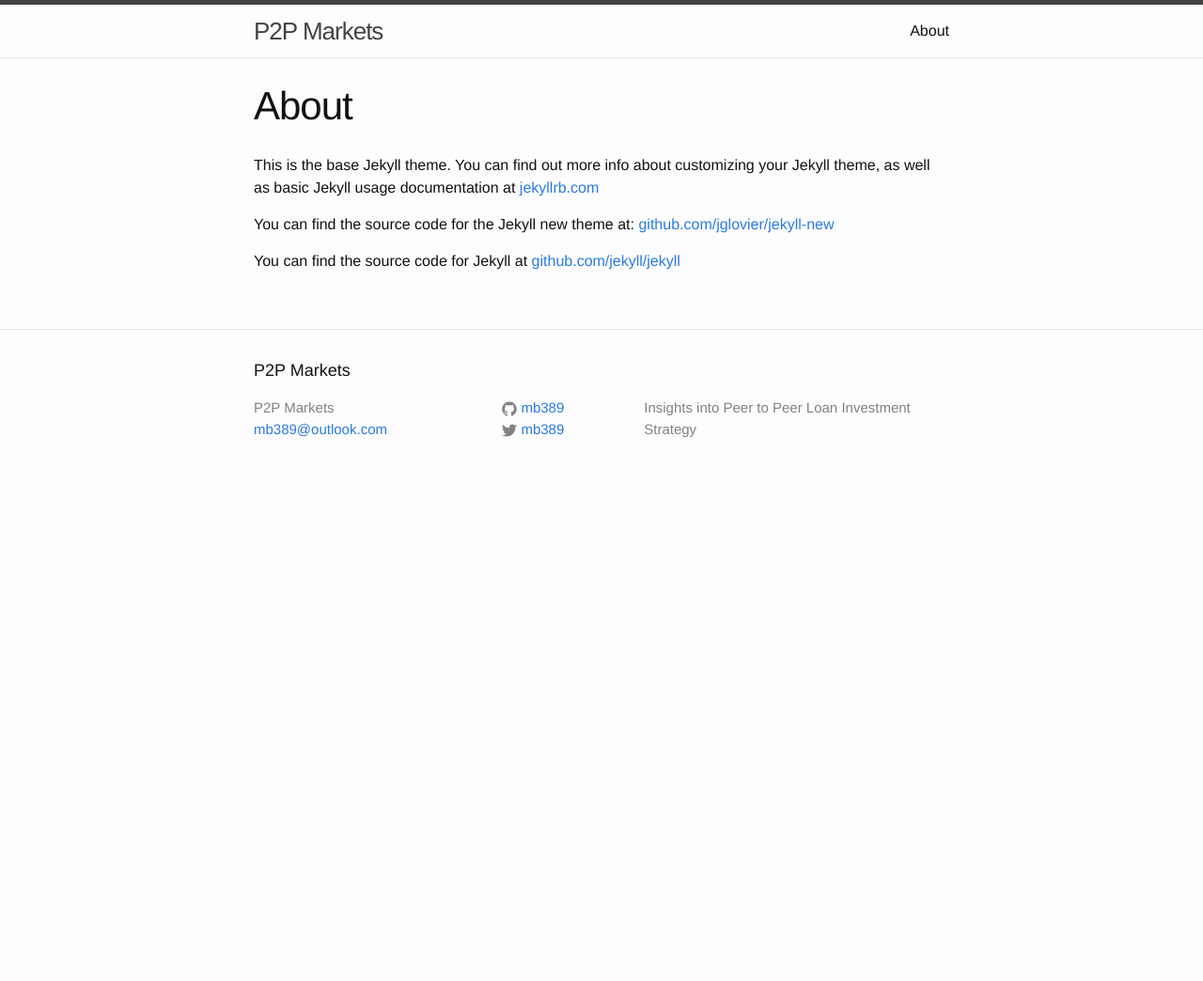
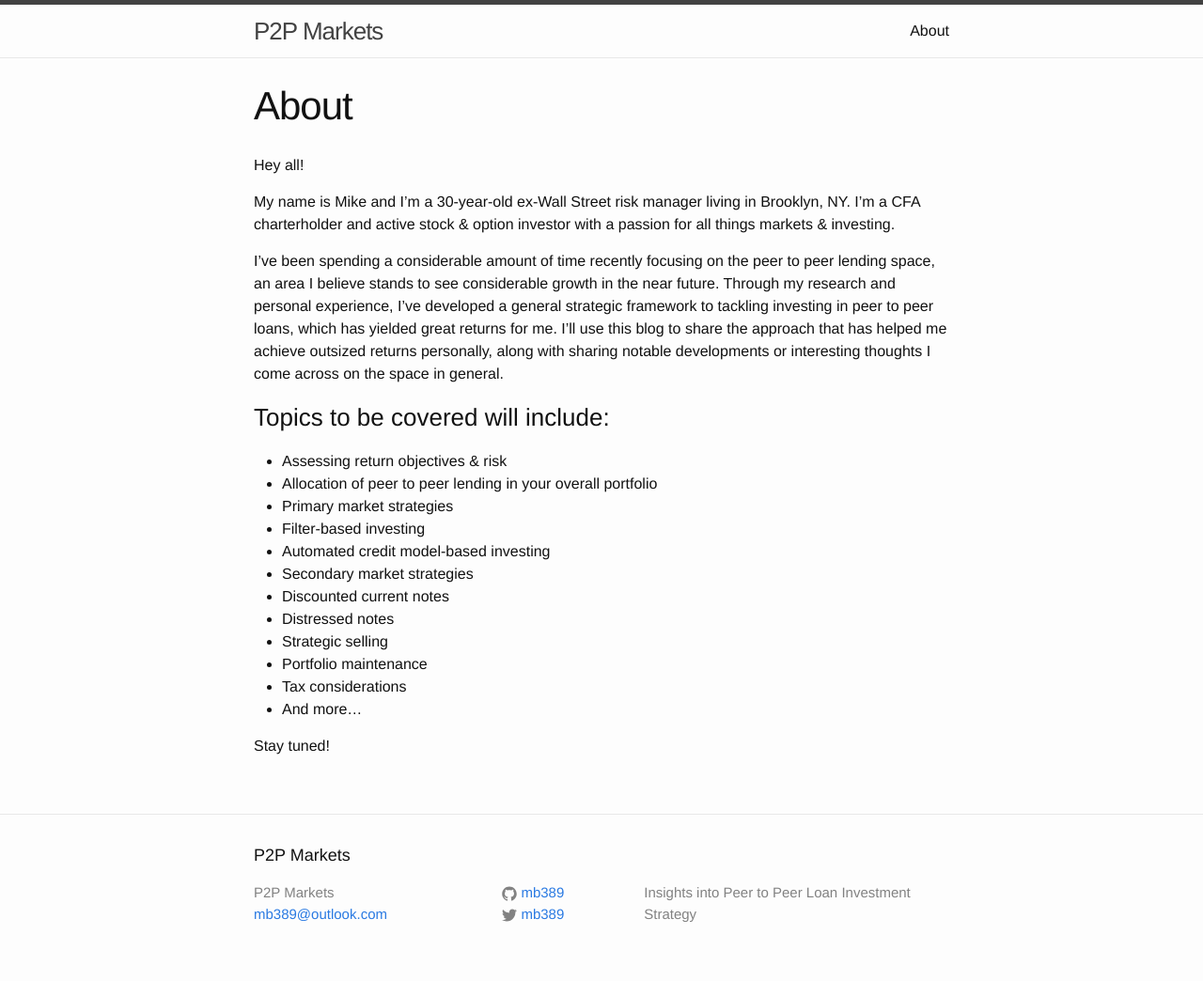
Before and after one commit to mb389/p2p, a Jekyll site: the page built from about.md, in a window 1280 px wide. Shown: the whole page at 94% size. Built offline with Jekyll 4.4.1, drawn with Linux system fonts in a browser that asks for light colours; before the commit the page ends 900 px from its top, so only the background shows below that.

Commit message:
Updated about.md

```diff
--- a/about.md
+++ b/about.md
@@ -2,10 +2,29 @@
 layout: page
 title: About
 permalink: /about/
+published: true
 ---
 
-This is the base Jekyll theme. You can find out more info about customizing your Jekyll theme, as well as basic Jekyll usage documentation at [jekyllrb.com](http://jekyllrb.com/)
+Hey all!
 
-You can find the source code for the Jekyll new theme at: [github.com/jglovier/jekyll-new](https://github.com/jglovier/jekyll-new)
+My name is Mike and I'm a 30-year-old ex-Wall Street risk manager living in Brooklyn, NY. I'm a CFA charterholder and active stock & option investor with a passion for all things markets & investing.
 
-You can find the source code for Jekyll at [github.com/jekyll/jekyll](https://github.com/jekyll/jekyll)
+I've been spending a considerable amount of time recently focusing on the peer to peer lending space, an area I believe stands to see considerable growth in the near future. Through my research and personal experience, I've developed a general strategic framework to tackling investing in peer to peer loans, which has yielded great returns for me. I'll use this blog to share the approach that has helped me achieve outsized returns personally,  along with sharing notable developments or interesting thoughts I come across on the space in general.
+
+### Topics to be covered will include:
+
+* Assessing return objectives & risk
+* Allocation of peer to peer lending in your overall portfolio
+* Primary market strategies
+* Filter-based investing
+* Automated credit model-based investing
+* Secondary market strategies
+* Discounted current notes
+* Distressed notes
+* Strategic selling
+* Portfolio maintenance
+* Tax considerations
+* And more...
+
+
+Stay tuned!
```
